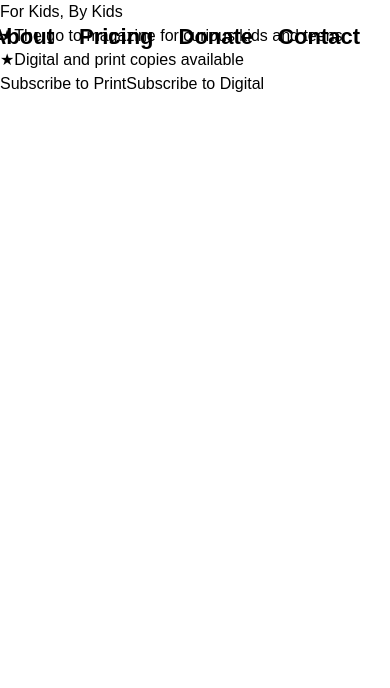
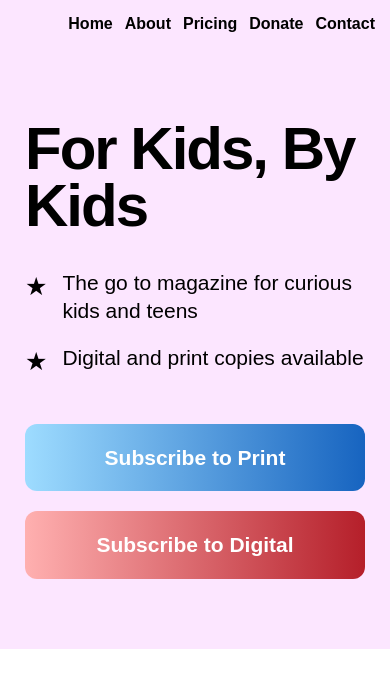
Before and after one commit to H4CK3R1010/Seemz-Like-Magazine, a Next.js app: page / in a window 390 px wide. Shown: the top 688 px of the page. Built offline with nearby package versions, Linux system fonts and the light colour scheme.

Commit message:
Create new magazine homepage design

```diff
--- a/app/globals.css
+++ b/app/globals.css
@@ -4,184 +4,248 @@
 
 
 /* =========================
-   GENERAL SETTINGS
+   GENERAL
 ========================= */
-
 
 * {
   box-sizing: border-box;
 }
 
+html {
+  scroll-behavior: smooth;
+}
 
 body {
-
   margin: 0;
-
   padding: 0;
-
   font-family: Arial, Helvetica, sans-serif;
-
+  color: black;
 }
-
-
-
-/* =========================
-   HOMEPAGE BACKGROUND
-========================= */
-
-
-.background {
-
-  min-height: 100vh;
-
-  background-image: url("/background.jpg");
-
-  background-size: cover;
-
-  background-position: center;
-
-  background-repeat: no-repeat;
-
-  background-attachment: fixed;
-
-  color: black;
-
-  padding-top: 80px;
-
-}
-
 
 
 /* =========================
    NAVIGATION
 ========================= */
 
-
 nav {
-
   position: fixed;
-
   top: 20px;
-
   right: 30px;
 
   z-index: 1000;
 
   display: flex;
+  gap: 25px;
+}
 
-  gap: 25px;
+nav a {
+  color: black;
+  text-decoration: none;
 
+  font-size: 20px;
+  font-weight: bold;
+}
+
+nav a:hover {
+  text-decoration: underline;
 }
 
 
+/* =========================
+   HOME PAGE
+========================= */
 
-nav a {
+.homePage {
+  min-height: 100vh;
+  background: white;
+}
+
+
+/* =========================
+   HERO SECTION
+========================= */
+
+.heroSection {
+  min-height: 650px;
+
+  background: #fce6ff;
+
+  display: flex;
+
+  align-items: center;
+
+  padding: 120px 8% 100px;
+}
+
+
+.heroContent {
+  max-width: 1100px;
+  width: 100%;
+
+  margin: 0 auto;
+}
+
+
+.heroContent h1 {
+  margin: 0 0 35px;
+
+  font-size: clamp(60px, 8vw, 120px);
+
+  line-height: 0.95;
+
+  font-weight: 800;
+
+  letter-spacing: -4px;
 
   color: black;
+}
+
+
+/* =========================
+   HERO BULLET POINTS
+========================= */
+
+.heroFeatures {
+  list-style: none;
+
+  padding: 0;
+
+  margin: 0 0 45px;
+
+  max-width: 850px;
+}
+
+
+.heroFeatures li {
+  display: flex;
+
+  align-items: flex-start;
+
+  gap: 15px;
+
+  margin-bottom: 18px;
+
+  font-size: 27px;
+
+  line-height: 1.35;
+
+  font-weight: 500;
+
+  color: black;
+}
+
+
+.heroFeatures li span {
+  font-size: 25px;
+
+  line-height: 1.4;
+
+  flex-shrink: 0;
+}
+
+
+/* =========================
+   SUBSCRIBE BUTTONS
+========================= */
+
+.subscribeButtons {
+  display: flex;
+
+  flex-wrap: wrap;
+
+  gap: 20px;
+}
+
+
+.subscribeButton {
+  display: inline-flex;
+
+  align-items: center;
+
+  justify-content: center;
+
+  min-width: 240px;
+
+  padding: 18px 30px;
+
+  border-radius: 12px;
+
+  color: white;
 
   text-decoration: none;
 
-  font-size: 22px;
+  font-size: 21px;
 
   font-weight: bold;
 
+  transition:
+    transform 0.2s ease,
+    box-shadow 0.2s ease;
 }
 
 
+.subscribeButton:hover {
+  transform: translateY(-3px);
 
-nav a:hover {
-
-  color: royalblue;
-
+  box-shadow: 0 10px 25px rgba(0, 0, 0, 0.18);
 }
 
 
+/* PRINT BUTTON
+   LIGHT BLUE → DARK BLUE
+*/
 
-/* =========================
-   HOMEPAGE TITLE
-========================= */
-
-
-.title {
-
-  font-size: 90px;
-
-  text-align: center;
-
-  font-weight: bold;
-
-  color: black;
-
+.printButton {
+  background: linear-gradient(
+    90deg,
+    #9edcff 0%,
+    #1764c0 100%
+  );
 }
 
 
+/* DIGITAL BUTTON
+   LIGHT RED → DARK RED
+*/
 
-.subtitle {
-
-  text-align: center;
-
-  font-size: 45px;
-
-  font-weight: bold;
-
-  color: black;
-
+.digitalButton {
+  background: linear-gradient(
+    90deg,
+    #ffb0b0 0%,
+    #b51f2a 100%
+  );
 }
 
 
-
 /* =========================
-   BUTTONS
+   WHITE CONTENT AREA
 ========================= */
 
-
-.card {
-
-  display: inline-block;
-
-  margin: 15px;
-
-  padding: 20px 35px;
+.contentArea {
+  min-height: 100vh;
 
   background: white;
 
-  border-radius: 20px;
-
-  color: black;
-
-  text-decoration: none;
-
-  font-size: 28px;
-
-  font-weight: bold;
-
-  box-shadow: 0 5px 15px rgba(0,0,0,.15);
-
-  transition: .2s;
-
+  padding: 100px 8%;
 }
-
-
-
-.card:hover {
-
-  transform: scale(1.05);
-
-  background: #eeeeee;
-
-}
-
 
 
 /* =========================
    OTHER PAGES
-   (About, Pricing,
-   Donate, Contact)
 ========================= */
+
+.background {
+  min-height: 100vh;
+
+  background: white;
+
+  color: black;
+
+  padding-top: 80px;
+}
 
 
 .pageBox {
-
   min-height: 100vh;
 
   display: flex;
@@ -193,50 +257,37 @@ nav a:hover {
   align-items: center;
 
   text-align: center;
-
 }
 
 
-
 .pageBox h1 {
-
   font-size: 80px;
 
   font-weight: bold;
 
   color: black;
-
 }
 
 
-
 .pageBox p {
-
   font-size: 40px;
 
   color: black;
-
 }
 
 
-
 .pageBox a {
-
   color: blue;
 
   text-decoration: underline;
-
 }
-
 
 
 /* =========================
    PEOPLE PAGES
 ========================= */
 
-
 .peopleBackground {
-
   min-height: 100vh;
 
   background-image: url("/people-background.jpg");
@@ -252,13 +303,10 @@ nav a:hover {
   color: black;
 
   padding-top: 80px;
-
 }
 
 
-
 .peopleBox {
-
   min-height: 100vh;
 
   display: flex;
@@ -270,13 +318,10 @@ nav a:hover {
   align-items: center;
 
   text-align: center;
-
 }
 
 
-
 .peopleBox h1 {
-
   font-size: 90px;
 
   font-weight: bold;
@@ -284,17 +329,59 @@ nav a:hover {
   color: black;
 
   margin: 0;
-
 }
 
 
-
 .peopleBox p {
-
   font-size: 40px;
 
   color: black;
 
   margin-top: 30px;
+}
+
+
+/* =========================
+   MOBILE
+========================= */
+
+@media (max-width: 700px) {
+
+  nav {
+    top: 12px;
+    right: 15px;
+
+    gap: 12px;
+
+    flex-wrap: wrap;
+
+    justify-content: flex-end;
+  }
+
+  nav a {
+    font-size: 16px;
+  }
+
+  .heroSection {
+    min-height: 600px;
+
+    padding: 120px 25px 70px;
+  }
+
+  .heroContent h1 {
+    letter-spacing: -2px;
+  }
+
+  .heroFeatures li {
+    font-size: 21px;
+  }
+
+  .subscribeButtons {
+    flex-direction: column;
+  }
+
+  .subscribeButton {
+    width: 100%;
+  }
 
 }
```
